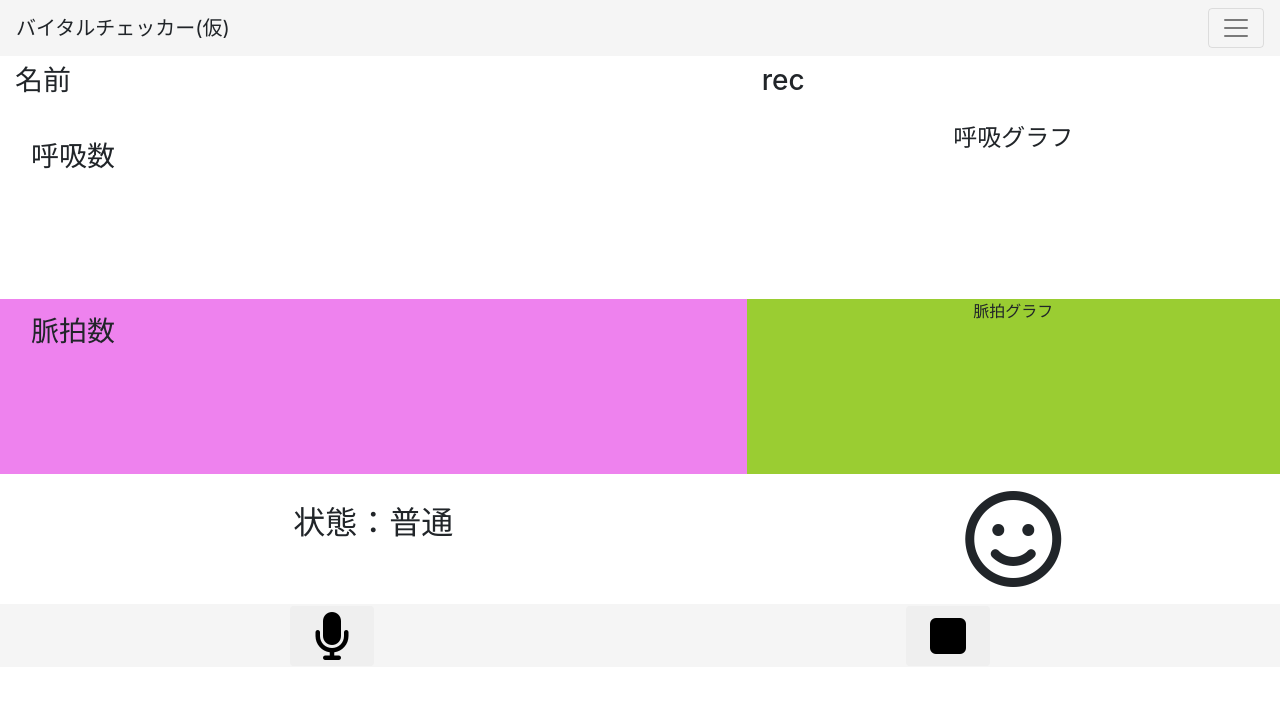
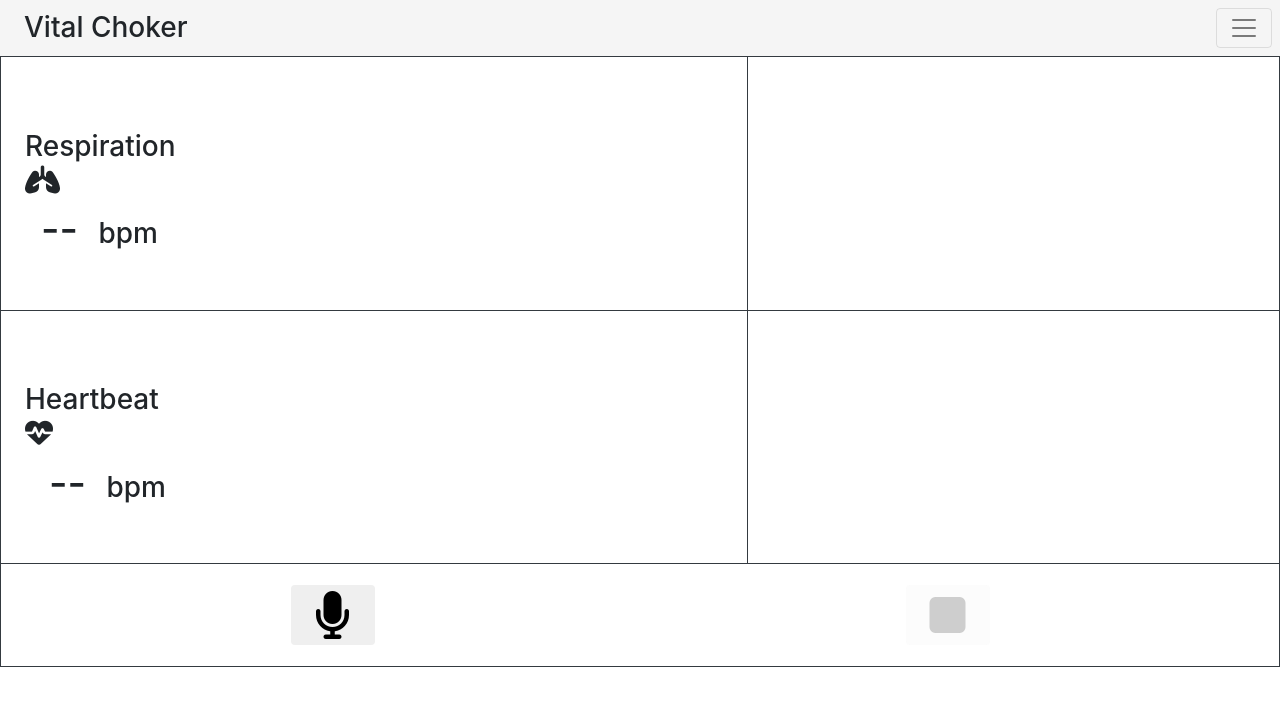
Before and after one commit to mitukawa/Vital-checker, a Flask app: page / in a window 1280 px wide. Shown: the top 706 px of the page. Run offline with Flask 2, Linux system fonts and the light colour scheme; some libraries are stand-ins or nearby versions.

Commit message:
録音機能実装

```diff
--- a/flask_blog/static/css/style.css
+++ b/flask_blog/static/css/style.css
@@ -24,3 +24,7 @@
   box-shadow: inset 0 1px 0 rgba(255,255,255,0.5), 0 2px 2px rgba(0, 0, 0, 0.19);
   border-bottom: none;
 }
+
+.size{
+  color:indianred;
+}
--- /dev/null
+++ b/flask_blog/static/js/script_audio.js
@@ -0,0 +1,101 @@
+var id;
+var counter = 0;
+var rec_button = document.getElementById("rec-button");
+var stop_button = document.getElementById("stop-button");
+// 録音したデータをサーバーにアップロードする関数
+// 入力：音声（Blob）
+function upload_wav(blob) {
+    var fd = new FormData();
+    fd.append('rec_data', blob);
+    $.ajax({
+        type: 'POST',
+        url: '/voice_analysis',
+        data: fd,
+        processData: false,
+        contentType: false
+    }).done(function (data) {
+        console.log(data);
+        output_val();
+    });
+}
+
+stop_button.disabled = true;
+if (navigator.mediaDevices && navigator.mediaDevices.getUserMedia) {
+    console.log('getUserMedia supported.');
+
+    // constraints - only audio needed for this app
+    navigator.mediaDevices.getUserMedia({ audio: true });
+
+    const constraints = { audio: true };
+    let chunks = [];
+
+
+    let onSuccess = function (stream) {
+        const mediaRecorder = new MediaRecorder(stream);
+
+
+        //15秒おきに録音したデータをサーバーにアップロード
+        rec_button.onclick = function () {
+            $("#rec_icon").toggleClass("fas fa-record-vinyl size");
+            rec_button.disabled = true;
+            stop_button.disabled = false;
+            mediaRecorder.start()
+            console.log(mediaRecorder.state);
+            console.log('recorder started');
+
+            id = setInterval(function () {
+
+                mediaRecorder.stop();
+                console.log(mediaRecorder.state);
+                console.log('recorder stoped');
+
+                mediaRecorder.start();
+                console.log(mediaRecorder.state);
+                console.log('recorder started');
+
+            }, 6000);
+        }
+
+
+        stop_button.onclick = function (e) {
+            mediaRecorder.stop();
+            $("#rec_icon").toggleClass("fas fa-record-vinyl size");
+            clearTimeout(id);
+            alert("Recording finished")
+
+            reset_val();
+
+            rec_button.disabled = false;
+            stop_button.disabled = true;
+        }
+
+        mediaRecorder.onstop = function(e, resset=true){
+            console.log("data available after MediaRecorder.stop() called.");
+
+            // 音声データを送信できる形式(Blob)に変換
+            const blob = new Blob(chunks, { 'type': 'audio/ogg; codecs=opus' });
+            chunks = [];
+            upload_wav(blob);
+
+            const audioURL = window.URL.createObjectURL(blob);
+            document.getElementById("dl").href = audioURL;
+            document.getElementById("dl").download = 'sample.wav';
+
+            console.log("recorder stopped");
+
+        }
+        mediaRecorder.ondataavailable = function (e) {
+            chunks.push(e.data);
+        }
+    }
+
+
+    let onError = function (err) {
+        console.log('The following error occured: ' + err);
+    }
+
+    navigator.mediaDevices.getUserMedia(constraints).then(onSuccess, onError);
+
+} else {
+    console.log('getUserMedia not supported on your browser!');
+}
--- a/flask_blog/templates/entries/index.html
+++ b/flask_blog/templates/entries/index.html
@@ -1,70 +1,81 @@
 {% extends "layout.html" %}
 {% block body %}
 
-<div class="row mx-0 " style="height:60px;">
-    <div class="col-7" style="background-color: white;">
-        <h3>名前</h3>
-    </div>
-    <div class="col-5" style="background-color: white;">
-        <h3>rec</h3>
-    </div>
-</div>
 
-<div class="row mx-0" style="height: 175px;">
+<div class="row mx-0 border-top border-left border-right border-dark" style="height: 254px;">
 
-    <div class="col-7">
-        <div class="mt-3 ml-3">
-            <h3>呼吸数</h3>
+    {# 呼吸数表示 #}
+    <div class="col-7 py-3 px-3  align-self-center  ">
+        <h3 class="mt-3 ml-2">Respiration <br><i class="fas fa-lungs"></i></h3>
+        <div class="ml-4 mt-2 ">
+            <h1 class="" id="r_rate_val" style="display:inline;">--</h1>
+            <h3 class=" ml-3 " style="display:inline;">bpm</h3>
         </div>
     </div>
-    <div class="col-5">
-        <div class="text-center">
-            <h4>呼吸グラフ</h4>
+
+    {# 呼吸状態 #}
+    <div  class="col-5 p-1 border-left border-dark">
+        <div id = "state_r_col" class="d-flex align-items-center justify-content-center"style="height:100%; width:100%;">
+            <h4 id="state_r_val" style="height:auto"></h4>
+        </div>
+
         </div>
     </div>
 </div>
 
-<div class="row mx-0" style="height: 175px;">
+<div class="row mx-0 border border-dark" style="height: 254px;">
 
-    <div class="col-7" style="background-color: violet;">
-        <div class="mt-3 ml-3">
-            <h3>脈拍数</h3>
+    {# 脈拍数表示 #}
+    <div class="col-7 py-3 px-3 align-self-center" >
+        <h3 class="mt-3 ml-2">Heartbeat <br><i class="fas fa-heartbeat"></i></h3>
+
+        <div class="ml-4 mt-2 pl-2  ">
+            <h1  id="p_rate_val" style="display:inline;">--</h1>
+            <h3 class=" ml-3 " style="display:inline;">bpm</h3>
         </div>
     </div>
 
-    <div class="col-5" style="background-color: yellowgreen;">
-        <div class="text-center">
-            脈拍グラフ
+    {# 脈拍状態 #}
+    <div  class="col-5 p-1 border-left border-dark ">
+        <div id="state_p_col" class="d-flex align-items-center justify-content-center"style="height:100%; width:100%;">
+            <h4 id="state_p_val"></h4>
         </div>
     </div>
 </div>
 
 
-<div class="row mx-0" style="height:130px;">
-    <div class="col-7 text-center align-self-center pb-4 "style="">
-        <h2> 状態：{{ status }} </h2>
+{# <div class="row mx-0 border-bottom border-left border-right border-dark" style="height:110px; ">
+    <div class="col-7 text-center align-self-center pb-0 " >
+        <h2 class="ml-3"> 状態：{{ status }} </h2>
     </div>
     <div class="col-5 text-center align-self-center">
         <i class="far fa-smile fa-6x "></i>
     </div>
-</div>
+</div> #}
 
-<div class="row mx-0 mb-2" style="height:63px; background-color: whitesmoke;">
+<div class="row mx-0 border-right border-left border-bottom border-dark" style="height:103px; ">
 
 
     <div class="col ml-4 text-center align-self-center">
 
-        <button type="button" class="btn .page-link.text-dark.d-inline-block px-4"
+        {# 録音ボタン #}
+        <button id="rec-button" type="button" class="btn .page-link.text-dark.d-inline-block px-4"
             style=" border: none; ">
             <i class="fas fa-microphone fa-3x"></i>
         </button>
     </div>
     <div class="col mr-4 text-center align-self-center">
 
-        <button type="button" class="btn .page-link.text-dark.d-inline-block px-4 "
-            style=" border: none;">
+        {# 停止ボタン #}
+        <button id="stop-button" type="button" class="btn .page-link.text-dark.d-inline-block px-4 " style=" border: none;">
             <i class="fas fa-stop fa-3x"></i>
         </button>
     </div>
 </div>
+
+
+{# <script src="https://cdnjs.cloudflare.com/ajax/libs/Chart.js/2.9.3/Chart.min.js"></script> #}
+
+<script type="text/javascript" src="{{ url_for('static', filename='js/script.js') }}"> </script>
+<script type="text/javascript" src="{{ url_for('static', filename='js/script_audio.js') }}"> </script>
 {% endblock %}
--- a/flask_blog/templates/layout.html
+++ b/flask_blog/templates/layout.html
@@ -5,21 +5,21 @@
 <head>
     <meta charset="UTF-8">
     <meta name="viewport" content="width=device-width, initial-scale=1.0">
-    <title>バイタルチェッカー（仮）</title>
+    <title>バイタルチェッカー（仮） </title>
+
     <link rel="stylesheet" href="https://maxcdn.bootstrapcdn.com/bootstrap/4.0.0/css/bootstrap.min.css">
     <script src="https://code.jquery.com/jquery-3.2.1.slim.min.js"></script>
-    <script src="https://cdnjs.cloudflare.com/ajax/libs/popper.js/1.12.9/umd/popper.min.js"></script>
+    {# <script src="https://cdnjs.cloudflare.com/ajax/libs/popper.js/1.12.9/umd/popper.min.js"></script> #}
     <script src="https://maxcdn.bootstrapcdn.com/bootstrap/4.0.0/js/bootstrap.min.js"></script>
-    <link rel="stylesheet" href="{{ url_for('static', filename='css/style.css') }}" />
+    <link rel="stylesheet" href="{{ url_for('static', filename='css/style.css') }}">
     <script src="https://kit.fontawesome.com/f5684cbb95.js" crossorigin="anonymous"></script>
 </head>
-
 <body>
-    <div class="container-fluid-xs ">
+    <div class="container-fluids ">
         <header class="sticky-top">
 
-        <nav class="navbar navbar-expand-xs navbar-light px-3" style=" background-color: whitesmoke;">
-            <a class="navbar-brand">バイタルチェッカー(仮)</a>
+            <nav class="navbar navbar-expand-xs navbar-light px-2" style=" background-color: whitesmoke;">
+                <a class="h3 ml-3 my-0 ">Vital Choker&nbsp;&nbsp;<i class="pl-4"id = "rec_icon" ></i></a>
                 <button class="navbar-toggler" data-target="#my-nav" data-toggle="collapse" aria-controls="my-nav"
                     aria-expanded="false" aria-label="Toggle navigation">
                     <span class="navbar-toggler-icon"></span>
@@ -28,31 +28,26 @@
                     <ul class="navbar-nav text-left ml-3">
                         <li class="nav-item ">
                             <a class="navbar-brand mx-0" href="/">
-                            <i class="fas fa-home mx-2"> </i>ホーム</a>
+                                <i class="fas fa-home mx-2"> </i>home</a>
                         </li>
 
                         <li class="nav-item">
-                        <a class="navbar-brand mx-0" href="/login" tabindex="-1" aria-disabled="true">
-                            <i class="fab fa-bluetooth mx-2"></i> 接続</a>
-
-                    </li>
-                    <li class="nav-item">
-                        <a class="navbar-brand mx-0" href="/login" tabindex="-1" aria-disabled="true">
-                            <i class="fas fa-history mx-2"> </i>履歴</a>
+                            <a id = "dl" class="navbar-brand mx-0" href="/login" tabindex="-1" aria-disabled="true">
+                                <i class="fas fa-history mx-2"> </i>history</a>
 
                         </li>
                     </ul>
                 </div>
             </nav>
         </header>
-        <div class="mt-2">
+
+        <script src="https://code.jquery.com/jquery-3.0.0.min.js"></script>
+        <div >
 
             {% block body %}{% endblock %}
 
         </div>
     </div>
-
-
 </body>
 
 </html>
--- a/flask_blog/views.py
+++ b/flask_blog/views.py
@@ -1,5 +1,8 @@
 from flask import request, redirect, url_for, render_template, flash, session
 from flask_blog import app
+import os
+from time import sleep
+
 
 @app.route("/")
 def show_entries():
@@ -27,3 +30,13 @@ def logout():
 @app.route("/index")
 def index():
     return render_template('index.html')
+
+@app.route("/voice_analysis", methods=["POST"])
+def voice_analysis():
+    print("strat")
+    upload_file = request.files['rec_data']
+    upload_file.save('./flask_blog/tmp/wav/rec.wav')
+    print("end")
+
+    # upload_file.save(os.path.join('/tmp/wav/','rec.wav' ))
+    return "0"
```
Also changed, not shown: flask_blog/static/js/script.js (added, +112 -0 lines), flask_blog/templates/index.html (deleted, +0 -49 lines), flask_blog/static/js/upload_wav.js (added), 2 other files. Lines whose indentation alone changed are shown as unchanged.
